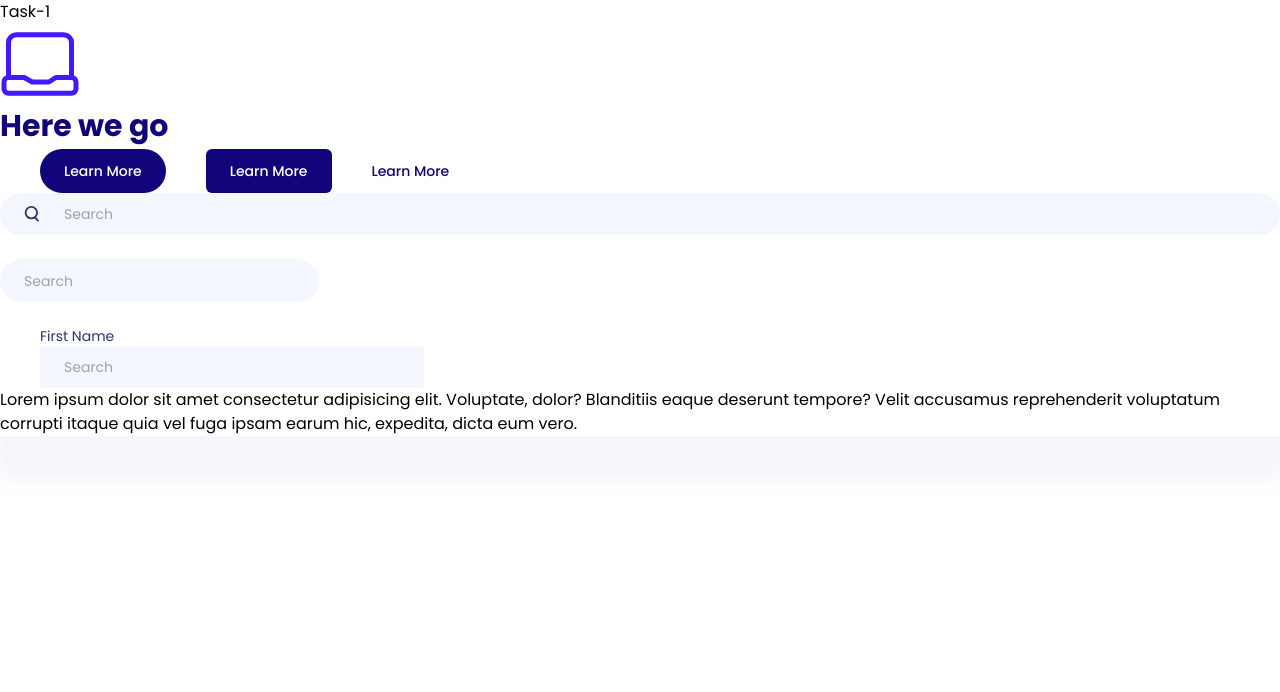
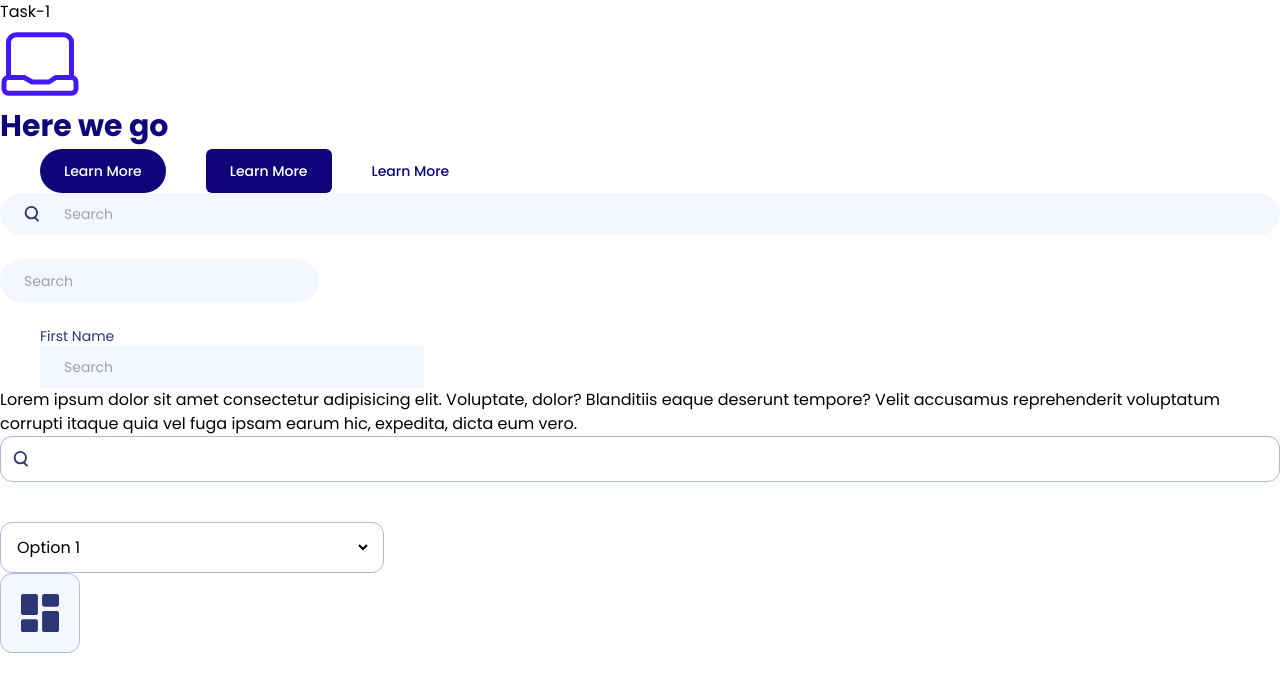
Before and after one commit to ekufta0530/NomadTaxPro-frontend, a Next.js app: page / in a window 1280 px wide. Shown: the top 692 px of the page. Built offline with nearby package versions, Linux system fonts and the light colour scheme.

Commit message:
added search

```diff
--- a/app/page.tsx
+++ b/app/page.tsx
@@ -1,7 +1,9 @@
 import { Icon } from "common/media/icon";
 import { Button } from "common/widgets/basic/button";
 import { Input } from "common/widgets/basic/input";
+import { Select } from "common/widgets/basic/select";
 import { Text } from "common/widgets/basic/text";
+import { anchorSelectData } from "data/static/selectData";
 
 export default function Home() {
   return (
@@ -47,6 +49,13 @@ export default function Home() {
         voluptatum corrupti itaque quia vel fuga ipsam earum hic, expedita,
         dicta eum vero.
       </div>
+      <Input
+        variant="outline"
+        icon="Search"
+        className="border-none rounded-s-xl"
+      />
+      <Select data={anchorSelectData} containerClass="mt-10 w-96" />
+      <Icon icon="Dashboard" variant="outline" className="h-20 w-20 p-5" />
     </main>
   );
 }
--- a/common/media/icon/index.tsx
+++ b/common/media/icon/index.tsx
@@ -41,7 +41,8 @@ const iconVariants = cva("cursor-pointer", {
   variants: {
     variant: {
       solid: "bg-black border-2 py-10",
-      outline: "bg-black border-2 border-black",
+      outline:
+        "bg-light-grey border border-french-grey p-2 rounded-xl w-full h-full",
       circle: "rounded-full	border-2 border-medium-purple",
       standard: "bg-transparent border-none",
     },
--- a/common/widgets/basic/input/index.tsx
+++ b/common/widgets/basic/input/index.tsx
@@ -28,7 +28,9 @@ export function Input({
     if (variant === "solid-light-grey") {
       container = "bg-light-grey text-sm px-6";
     } else if (variant === "rounded-light-grey") {
-      container = "bg-light-grey text-sm px-6  rounded-full";
+      container = "bg-light-grey text-sm px-6 rounded-full";
+    } else if (variant === "outline") {
+      container = "bg-white border border-french-grey text-sm px-3 rounded-xl";
     }
   }
 
@@ -57,6 +59,8 @@ const inputVariants = cva("", {
         "font-dmSans bg-light-grey text-sm px-6 py-[.7rem] rounded-xs border-none text-dark-grey hover:opacity-80 focus:border-none focus:outline-none",
       "rounded-light-grey":
         "font-dmSans bg-light-grey text-sm px-6 py-[.7rem] rounded-full  border-none text-dark-grey hover:opacity-80 focus:border-none focus:outline-none",
+      outline:
+        "font-dmSans bg-white border-2 border-black p-3 w-full focus:outline-none focus:border-none",
       standard: "font-dmSans bg-white border-2 border-black",
       danger: "font-dmSans bg-white border-2 border-black",
       underline: "font-dmSans bg-white border-2 border-black",
--- /dev/null
+++ b/common/widgets/basic/select/index.tsx
@@ -0,0 +1,102 @@
+// import React from "react";
+// import classes from "./Select.module.scss";
+// import { SelectMenu, SelectProps } from "types/common";
+
+// export function Select({
+//   data,
+//   label,
+//   hideOption,
+//   onSelectChange,
+// }: SelectProps) {
+//   return (
+//     <div className={classes.selectContainer}>
+//       <label htmlFor={label}>{label}</label>
+//       <div className={classes.selectWrapper}>
+//         <select
+//           className={classes.selectCss}
+//           onChange={(e: any) => onSelectChange(e)}
+//         >
+//           {data?.map(({ id, value, option }: SelectMenu) => (
+//             <option key={id} value={value} hidden={id === 1 && hideOption}>
+//               {option}
+//             </option>
+//           ))}
+//         </select>
+//       </div>
+//     </div>
+//   );
+// }
+
+import { VariantProps, cva } from "class-variance-authority";
+import { Flex } from "common/widgets/advance/flex";
+import React, { ChangeEvent, SelectHTMLAttributes } from "react";
+import { cn } from "utils/helpers/cn";
+import { Icons } from "types/common";
+import { SelectMenu } from "types/common";
+
+interface SelectProps
+  extends Omit<SelectHTMLAttributes<HTMLSelectElement>, "size">,
+    VariantProps<typeof inputVariants> {
+  size?: "xs" | "sm" | "md" | "lg" | "xl" | null;
+  label?: string;
+  icon?: Icons;
+  containerClass?: string;
+  hideOption?: boolean;
+  data: SelectMenu[];
+}
+
+export function Select({
+  className,
+  variant,
+  size,
+  label,
+  icon,
+  containerClass,
+  hideOption,
+  data,
+  onChange,
+  ...props
+}: SelectProps) {
+  return (
+    <Flex
+      variant="columnStartStart"
+      className={`gap-0 border border-french-grey px-3 rounded-xl  ${containerClass}`}
+    >
+      {label && (
+        <label className="text-sm text-dark-grey font-dmSans font-normal">
+          {label}
+        </label>
+      )}
+      <select
+        {...props}
+        className={cn(inputVariants({ variant, size, className }))}
+      >
+        {data?.map(({ id, value, option }: SelectMenu) => (
+          <option key={id} value={value} hidden={id === 1 && hideOption}>
+            {option}
+          </option>
+        ))}
+      </select>
+    </Flex>
+  );
+}
+
+const inputVariants = cva("", {
+  variants: {
+    variant: {
+      outline:
+        "font-dmSans bg-white py-3 w-full focus:outline-none focus:border-none",
+      standard: "font-dmSans bg-white border-2 border-black",
+    },
+    size: {
+      xs: "px-2 py-1",
+      sm: "px-2 py-1",
+      md: "px-6 py-2",
+      lg: "px-6 py-3",
+      xl: "px-6 py-3",
+    },
+  },
+  defaultVariants: {
+    variant: "outline",
+  },
+});
--- /dev/null
+++ b/data/static/selectData.ts
@@ -0,0 +1,27 @@
+export const anchorSelectData = [
+  {
+    id: 1,
+    value: "Value 1",
+    option: "Option 1",
+  },
+  {
+    id: 2,
+    value: "Value 2",
+    option: "Option 1",
+  },
+  {
+    id: 3,
+    value: "Value 3",
+    option: "Option 1",
+  },
+  {
+    id: 4,
+    value: "Value 4",
+    option: "Option 1",
+  },
+  {
+    id: 4,
+    value: "Value 4",
+    option: "Option 1",
+  },
+];
```
Also changed, not shown: types/common.ts (+13 -0 lines).
